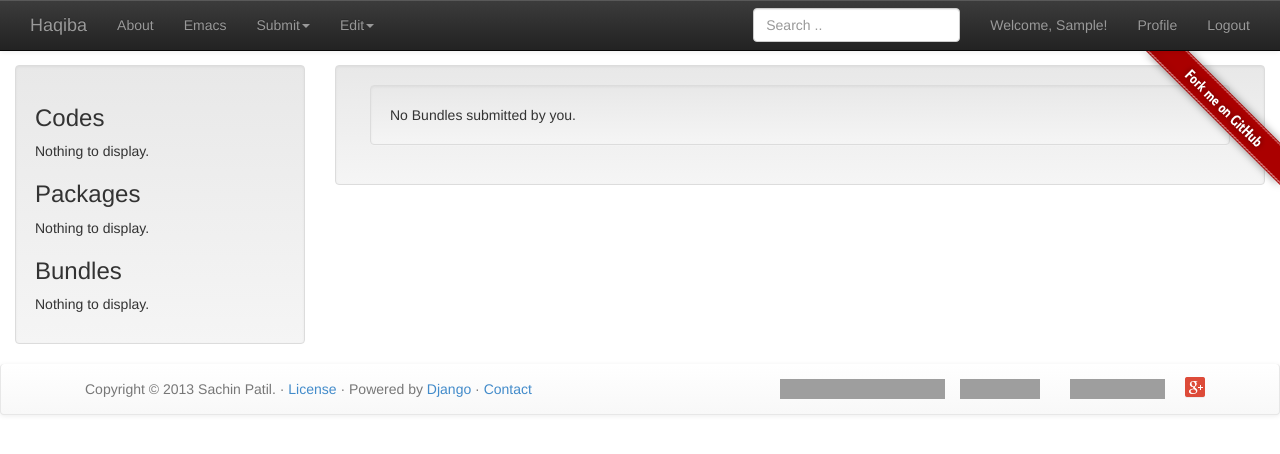
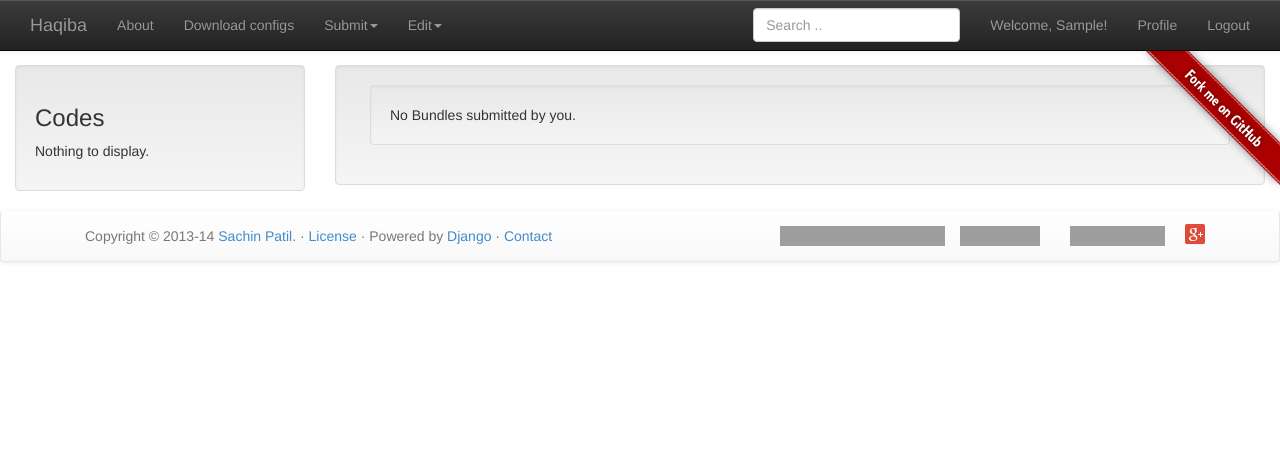
Before and after one commit to psachin/haqiba, a Django app: page /emacshaqiba/bundle/edit/ in a window 1280 px wide. Shown: the top 454 px of the page. Run offline with Django 3.2, Linux system fonts and the light colour scheme; the visitor is signed in with stand-in values (Sample User, id 1); data that the repository does not hold is empty; parts of the project's set-up code (start-up, migrations or seed data) failed here and were passed over; some libraries are stand-ins or nearby versions; grey boxes are pictures that could not be loaded.

Commit message:
Subject: Removed 'Packages' and 'Bundles' from left-panel
Description:

- There is a problem uploading and displaying packages and bundle in
  pythonanywhere.com so I have disabled this feature for a while.

- Added citation on the 'About page'.

- 'Emacs' was renamed to 'Download configs' to avoid confusion.

```diff
--- a/templates/emacshaqiba/base.html
+++ b/templates/emacshaqiba/base.html
@@ -33,7 +33,7 @@
       <div class="collapse navbar-collapse navbar-ex1-collapse">
 	<ul class="nav navbar-nav">
 	  <li><a href="/emacshaqiba/about">About</a></li>
-	  <li><a href="/emacshaqiba/emacs">Emacs</a></li>
+	  <li><a href="/emacshaqiba/emacs">Download configs</a></li>
 	  <li class="dropdown">
 	    <a href="#" class="dropdown-toggle" data-toggle="dropdown"
 	    data-hover="dropdown" data-delay="1"
@@ -152,7 +152,7 @@
     <div class="navbar navbar-collapse navbar-default navbar-bottom">
       <div class="container">
 	<p class="navbar-text pull-left">
-	  Copyright &copy; 2013 Sachin Patil.
+	  Copyright &copy; 2013-14 <a href="https://github.com/psachin">Sachin Patil</a>.
 	  &middot;
 	  <a href="https://github.com/psachin/haqiba/blob/master/COPYING">License</a>
 	  &middot;
--- a/templates/emacshaqiba/code_list.html
+++ b/templates/emacshaqiba/code_list.html
@@ -20,49 +20,49 @@
   <p>Nothing to display.</p>
   {% endif %}
 
-  <h3>Package{{packages|length|pluralize}}</h3>
-  {% if packages %}
-  <table id="package">
-  {% for i in packages %}
-  <tr>
-    <td>{{ forloop.counter }}. <a href="/emacshaqiba/package/{{i.id}}">{{i.name}}</a>
-    {% if i.download_count %}
-    <span class="badge">{{i.download_count}}</span>
-    {% endif %}
-  </td>
-    </tr>
-  {% endfor %}
-  </table>
-  <ul class="pagination" id="unordered-package-list"></ul>
-  {% else %}
-  <p>Nothing to display.</p>
-  {% endif %}
+  <!-- <h3>Package{{packages|length|pluralize}}</h3> -->
+  <!-- {% if packages %} -->
+  <!-- <table id="package"> -->
+  <!-- {% for i in packages %} -->
+  <!-- <tr> -->
+  <!--   <td>{{ forloop.counter }}. <a href="/emacshaqiba/package/{{i.id}}">{{i.name}}</a> -->
+  <!--   {% if i.download_count %} -->
+  <!--   <span class="badge">{{i.download_count}}</span> -->
+  <!--   {% endif %} -->
+  <!-- </td> -->
+  <!--   </tr> -->
+  <!-- {% endfor %} -->
+  <!-- </table> -->
+  <!-- <ul class="pagination" id="unordered-package-list"></ul> -->
+  <!-- {% else %} -->
+  <!-- <p>Nothing to display.</p> -->
+  <!-- {% endif %} -->
 
-  <h3>Bundle{{bundles|length|pluralize}}</h3>
-  {% if bundles %}
-  <table id="bundle">
-  {% for i in bundles %}
-  <tr>
-    <td>{{ forloop.counter }}. <a href="/emacshaqiba/bundle/{{i.id}}">{{i.name}}</a>
-    {% if i.download_count %}
-    <span class="badge">{{i.download_count}}</span>
-    {% endif %}
-  </td>
-    </tr>
-  {% endfor %}
-  </table>
-  <ul class="pagination" id="unordered-bundle-list"></ul>
-  {% else %}
-  <p>Nothing to display.</p>
-  {% endif %}
+  <!-- <h3>Bundle{{bundles|length|pluralize}}</h3> -->
+  <!-- {% if bundles %} -->
+  <!-- <table id="bundle"> -->
+  <!-- {% for i in bundles %} -->
+  <!-- <tr> -->
+  <!--   <td>{{ forloop.counter }}. <a href="/emacshaqiba/bundle/{{i.id}}">{{i.name}}</a> -->
+  <!--   {% if i.download_count %} -->
+  <!--   <span class="badge">{{i.download_count}}</span> -->
+  <!--   {% endif %} -->
+  <!-- </td> -->
+  <!--   </tr> -->
+  <!-- {% endfor %} -->
+  <!-- </table> -->
+  <!-- <ul class="pagination" id="unordered-bundle-list"></ul> -->
+  <!-- {% else %} -->
+  <!-- <p>Nothing to display.</p> -->
+  <!-- {% endif %} -->
 </div>
 
 <!-- pagination code starts here-->
 <script src="{% static 'js/paging.js' %}"></script>
 <script type="text/javascript">
-  var pager = new Pager('code', 5, 'unordered-code-list');
-  var Packages = new Packages('package', 5, 'unordered-package-list');
-  var Bundles = new Bundles('bundle', 5, 'unordered-bundle-list');
+  var pager = new Pager('code', 15, 'unordered-code-list');
+  <!-- var Packages = new Packages('package', 5, 'unordered-package-list');  -->
+  <!-- var Bundles = new Bundles('bundle', 5, 'unordered-bundle-list');  -->
 </script>
 <!-- pagination code ends here-->
 
```
Also changed, not shown: templates/emacshaqiba/about.html (+21 -11 lines).
